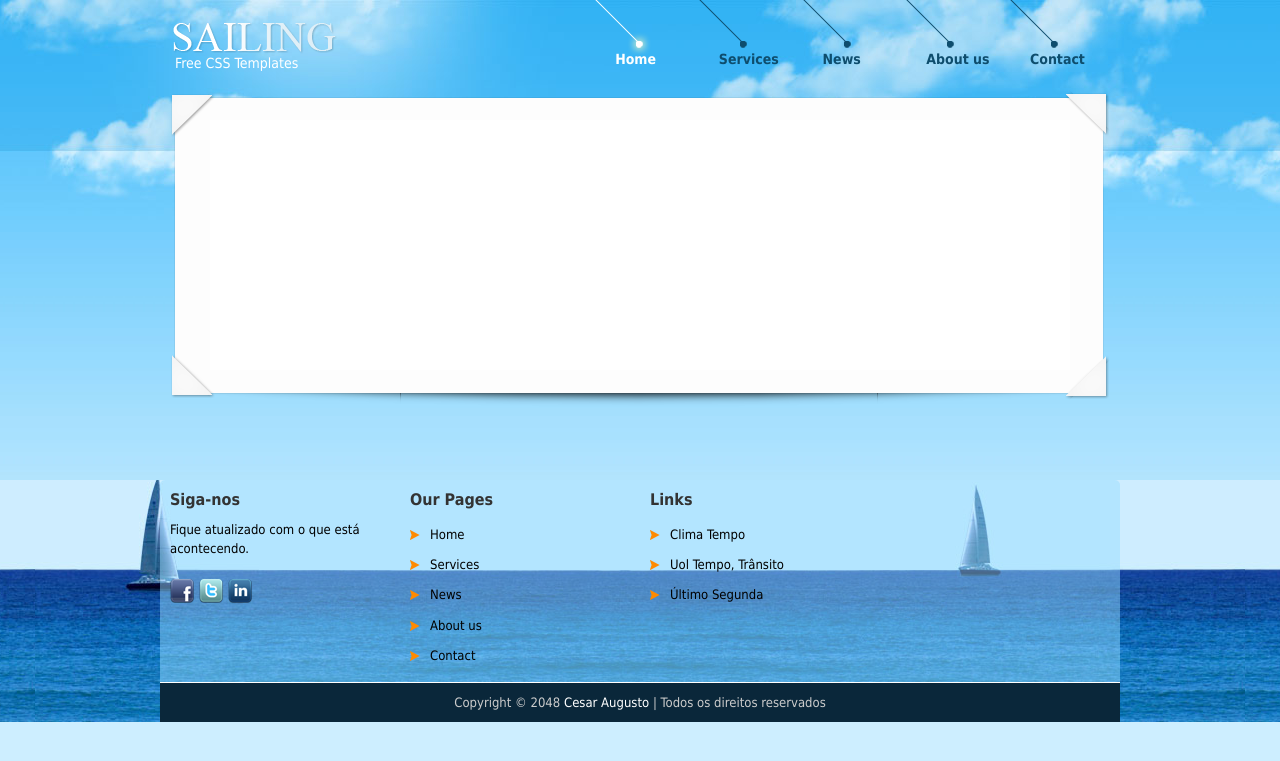
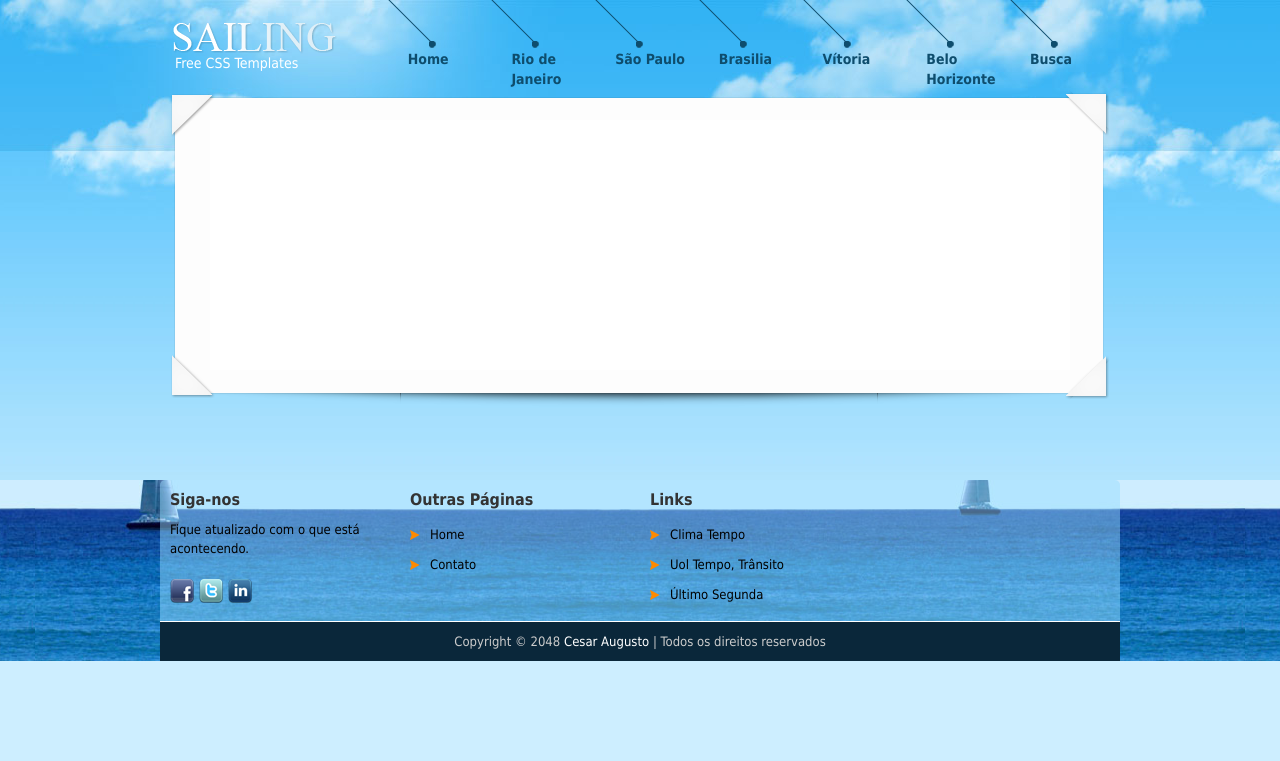
Before and after one commit to cesarbruschetta/django-in-gae, a Django app: template django_in_gae/templates/base.html in a window 1280 px wide. Shown: the top 761 px of the page. Run offline with Django 3.2, Linux system fonts and the light colour scheme; the template is opened without the code that fills it, so the values that code supplies are empty.

```diff
--- /dev/null
+++ b/cron.yaml
@@ -0,0 +1,4 @@
+cron:
+- description: Manter Site
+  url: /hello
+  schedule: every 10 minutes synchronized
--- /dev/null
+++ b/django_in_gae/config.py
@@ -0,0 +1,5 @@
+# -*- coding: utf-8 -*-
+
+URL_PREVICAO = 'http://weather.service.msn.com/data.aspx?src=vista&weadegreetype=C&culture=pt-BR&wealocations=wc:'
+
+URL_BUSCA = 'http://xoap.weather.com/search/search?where='
--- /dev/null
+++ b/django_in_gae/context_processors.py
@@ -0,0 +1,27 @@
+# -*- encoding: utf-8 -*-
+from django.conf import settings
+
+
+
+def context(request):
+    Menu = [{'id':'riodejaneiro-rj',
+             'name':"Rio de Janeiro"},
+             {'id':'saopaulo-sp',
+              'name':'São Paulo'},
+             {'id':'brasilia-df',
+              'name':'Brasilia'},
+             {'id':'vitoria-es',
+              'name':'Vítoria'},
+              {'id':'belohorizonte-mg',
+               'name':'Belo Horizonte'}
+            ]
+
+
+    contexto = {
+        'current_absolute_url': request.build_absolute_uri(),
+        'static_absolute_url': request.build_absolute_uri(settings.MEDIA_URL),
+        'current_path':request.path,
+        'Menu':Menu
+    }
+
+    return contexto
--- a/django_in_gae/settings.py
+++ b/django_in_gae/settings.py
@@ -97,6 +97,10 @@ TEMPLATE_LOADERS = (
 #     'django.template.loaders.eggs.Loader',
 )
 
+TEMPLATE_CONTEXT_PROCESSORS = (
+    'django_in_gae.context_processors.context',
+)
+
 MIDDLEWARE_CLASSES = (
     'django.middleware.common.CommonMiddleware',
     'django.contrib.sessions.middleware.SessionMiddleware',
--- a/django_in_gae/templates/base.html
+++ b/django_in_gae/templates/base.html
@@ -31,7 +31,7 @@
 
 			    	<div id="site_title">
 			            <h1><a href="/">
-			            	<img src="/images/templatemo_logo.png" alt="logo" />
+			            	<img src="/media/images/templatemo_logo.png" alt="logo" />
 							<span>Free CSS Templates</span></a>
 						</h1>
 			        </div> <!-- end of site_title -->
@@ -57,7 +57,6 @@
 
 			    	<div class="cleaner"></div>
 			    </div>
-
 				<div class="cleaner"></div>
 			</div>
 		</div>
@@ -68,20 +67,26 @@
 		            <h5>Siga-nos</h5>
 		            <p>Fique atualizado com o que está acontecendo.</p>
 		            <ul id="social_box">
-		                <li><a href="http://www.facebook.com/cesarbruschetta"><img src="/media/images/facebook.png" alt="Facebook" /></a></li>
-		                <li><a href="http://twitter.com/cesarbruschetta"><img src="/media/images/twitter.png" alt="Twitter" /></a></li>
-		                <li><a href="http://www.linkedin.com/pub/cesar-bruschetta/32/a2b/382"><img src="/media/images/linkedin.png" alt="Linkedin" /></a></li>
+		                <li><a href="http://www.facebook.com/cesarbruschetta">
+		                	<img src="/media/images/facebook.png" alt="Facebook" />
+						</a></li>
+		                <li><a href="http://twitter.com/cesarbruschetta">
+		                	<img src="/media/images/twitter.png" alt="Twitter" />
+						</a></li>
+		                <li><a href="http://www.linkedin.com/pub/cesar-bruschetta/32/a2b/382">
+		                	<img src="/media/images/linkedin.png" alt="Linkedin" />
+						</a></li>
 		            </ul>
 		        </div>
 
 		        <div class="col_w220">
-		            <h5>Our Pages</h5>
+		            <h5>Outras Páginas</h5>
 		            <ul class="tmo_list">
-		                <li><a href="index.html">Home</a></li>
-		                <li><a href="services.html">Services</a></li>
+		                <li><a href="/">Home</a></li>
+		                <!--li><a href="services.html">Services</a></li>
 		                <li><a href="news.html">News</a></li>
-		                <li><a href="about.html">About us</a></li>
-		                <li><a href="contact.html">Contact</a></li>
+		                <li><a href="about.html">About us</a></li-->
+		                <li><a href="contact.html">Contato</a></li>
 		            </ul>
 
 		        </div>
--- a/django_in_gae/templates/hello.html
+++ b/django_in_gae/templates/index.html
@@ -1,6 +1,5 @@
 {% extends "base.html" %}
-
-
+{% block title %} Home Page {% endblock %}
 {% block content %}
 
 <div class="col_w300">
--- a/django_in_gae/templates/menu_itens.html
+++ b/django_in_gae/templates/menu_itens.html
@@ -1,7 +1,12 @@
 <ul>
-    <li><a href="index.html" class="current">Home</a></li>
-    <li><a href="services.html">Services</a></li>
-    <li><a href="news.html">News</a></li>
-    <li><a href="about.html">About us</a></li>
-    <li><a href="contact.html">Contact</a></li>
+    <li><a href="/"
+		   class="{% if current_path == '/' %}current{% endif %}">Home</a></li>
+
+	{% for item in Menu %}
+		<li><a href="/cidade/{{ item.id }}"
+			   class="{% if item.id in current_path %}current{% endif %}"
+		>{{ item.name }}</a></li>
+    {% endfor %}
+
+    <li><a href="/search">Busca</a></li>
 </ul>
--- a/django_in_gae/urls.py
+++ b/django_in_gae/urls.py
@@ -11,9 +11,10 @@ from app.views import *
 
 urlpatterns = patterns('',
     # Examples:
-    # url(r'^$', 'django_in_gae.views.home', name='home'),
+    url(r'^$', home, name='home'),
+    url(r'^hello/$', helloword, name='HelloWord'),
+    url(r'^cidade/([^\s]+)/$', capitais, name="Capitais"),
 
-     url(r'^hello/$', helloword, name='HelloWord'),
 
     # url(r'^django_in_gae/', include('django_in_gae.foo.urls')),
 
@@ -21,8 +22,8 @@ urlpatterns = patterns('',
     # url(r'^admin/doc/', include('django.contrib.admindocs.urls')),
 
     # URL de arquivos staticos
-#    url(r'^media/(?P<path>.*)$', 'django.views.static.serve',
-#        {'document_root': settings.MEDIA_ROOT, 'show_indexes': True}),
+    # url(r'^media/(?P<path>.*)$', 'django.views.static.serve',
+    #    {'document_root': settings.MEDIA_ROOT, 'show_indexes': True}),
 
     # Uncomment the next line to enable the admin:
     # url(r'^admin/', include(admin.site.urls)),
```
Also changed, not shown: django_in_gae/app/views.py (+29 -2 lines), django_in_gae/app/webserve.py (added, +22 -0 lines), django_in_gae/templates/capitais.html (added, +14 -0 lines), app.yaml (line endings or trailing spaces), lib/dist/xmltodict.py (added).
